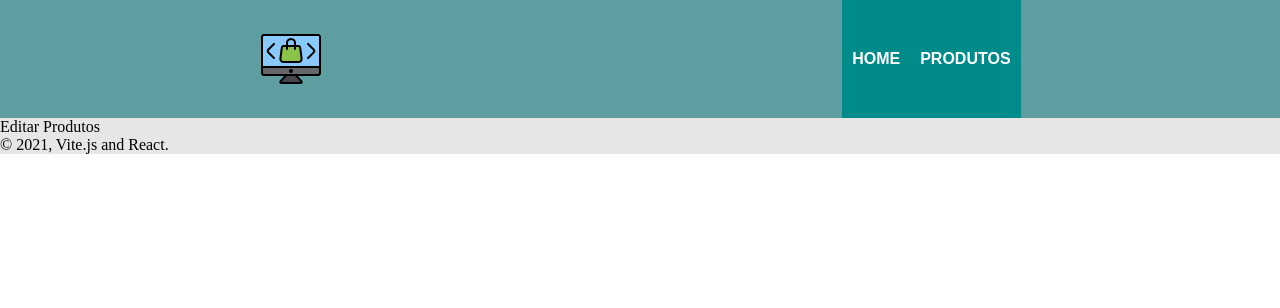
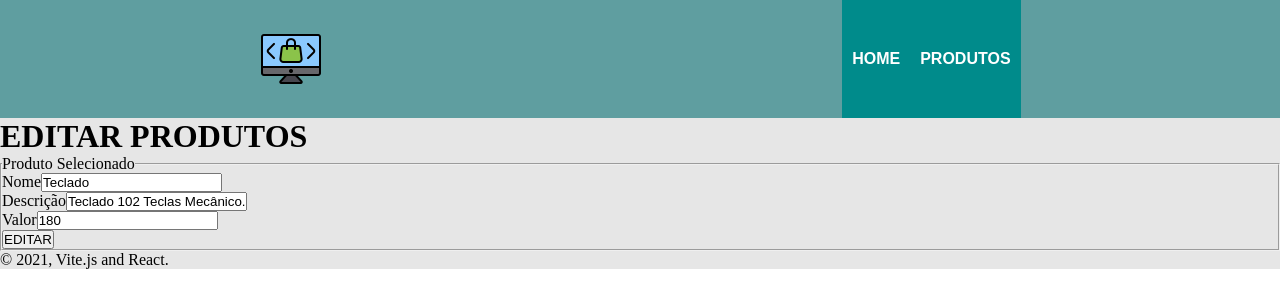
Before and after one commit to GabrielMachadoCP/my-project-app-esgp, a React (Vite) app: page /editar/produtos/1 in a window 1280 px wide. Shown: the top 308 px of the page. Built offline with nearby package versions, Linux system fonts and the light colour scheme; data requests are answered from the project's data file.

Commit message:
Form preenchido com useState produto.

```diff
--- a/package.json
+++ b/package.json
@@ -8,7 +8,7 @@
     "build": "vite build",
     "lint": "eslint . --ext js,jsx --report-unused-disable-directives --max-warnings 0",
     "preview": "vite preview",
-    "churros":"json-server --watch db.json  --port 5000"
+    "churros": "json-server --watch db.json  --port 5000"
   },
   "dependencies": {
     "react": "^18.2.0",
@@ -25,6 +25,7 @@
     "eslint-plugin-react-hooks": "^4.6.0",
     "eslint-plugin-react-refresh": "^0.4.3",
     "json-server": "^0.17.4",
+    "sass": "^1.69.1",
     "vite": "^4.4.5"
   }
 }
--- a/src/App.jsx
+++ b/src/App.jsx
@@ -1,4 +1,4 @@
-import Cabecalho from "./components/Cabecalho";
+import Cabecalho from "./components/Cabecalho/Cabecalho";
 import Rodape from "./components/Rodape";
 import { Outlet } from "react-router-dom";
 import styles from "./App.module.css";
--- a/src/components/Cabecalho.jsx
+++ b/src/components/Cabecalho/Cabecalho.jsx
@@ -1,8 +1,11 @@
-import { Link } from "react-router-dom";
+import { Link, useLocation } from "react-router-dom";
 import styles from "./Cabecalho.module.css";
+import "./Cabecalho.scss";
+
 
 export default function Cabecalho() {
 
+  const rotaAtual = useLocation();
 
   return (
     <>
@@ -15,8 +18,8 @@ export default function Cabecalho() {
 
           <nav>
             <ul>
-              <li><Link to="/">HOME</Link></li>
-              <li><Link to="/produtos">PRODUTOS</Link> </li>
+              <li><Link to="/" className={rotaAtual.pathname == "/" ? "active" : ""}>HOME</Link></li>
+              <li><Link to="/produtos" className={rotaAtual.pathname == "/produtos" ? "active" : ""}>PRODUTOS</Link> </li>
             </ul>
           </nav>
 
--- /dev/null
+++ b/src/components/Cabecalho/Cabecalho.scss
@@ -0,0 +1,4 @@
+.active{
+    background-color: #a2dfda !important;
+    color: darkcyan !important;
+}
--- a/src/routes/EditarProdutos.jsx
+++ b/src/routes/EditarProdutos.jsx
@@ -1,14 +1,52 @@
+import { useEffect, useState } from 'react';
 import { useParams } from 'react-router-dom';
 
 export default function EditarProdutos() {
 
   //Recuperando o parêmetro ID com o HOOK useParams();
-
+  document.title = "EDITAR PRODUTOS ";
   const {id} = useParams();
 
-  document.title = "EDITAR PRODUTOS " + id;
+  const [produto, setProduto] = useState({
+    id: id,
+    nome:'',
+    desc:'',
+    preco:''
+  })
+
+  useEffect(() => {
+    fetch(`http://localhost:5000/produtos/${id}`)
+    .then((response)=> response.json())
+    .then((response)=> setProduto(response))
+    .catch(error=>console.log(error))
+  }, [id])
 
   return (
-    <div>Editar Produtos</div>
+    <div>
+      <h1>EDITAR PRODUTOS</h1>
+
+      <div>
+        <form>
+          <fieldset>
+            <legend>Produto Selecionado</legend>
+            <div>
+              <label htmlFor="idNome">Nome</label>
+              <input type="text" name="nome" id="idNome" placeholder="Digite o nome do produto: " value={produto.nome}/>
+            </div>
+            <div>
+              <label htmlFor="idDesc">Descrição</label>
+              <input type="text" name="desc" id="idDesc" placeholder="Digite a descrição do produto: " value={produto.desc}/>
+            </div>
+            <div>
+              <label htmlFor="idPreco">Valor</label>
+              <input type="number" name="preco" id="idPreco" placeholder="Digite o valor do produto: " value={produto.preco}/>
+            </div>
+            <div>
+              <button>EDITAR</button>
+            </div>
+          </fieldset>
+        </form>
+      </div>
+    </div>
   )
 }
--- a/src/routes/Home.jsx
+++ b/src/routes/Home.jsx
@@ -1,6 +1,15 @@
 
 export default function Home() {
   return (
-    <div>Home</div>
+    <div>
+      <h1>Home</h1>
+      <div>
+        <h2>Produtos em Oferta...</h2>
+        <figure>
+          <img src="/img/supermarket-shelf-1094812_640.png" alt="prateleira" />
+          <figcaption>Nossos Produtos:</figcaption>
+        </figure>
+      </div>
+    </div>
   )
 }
--- a/src/routes/Produtos.jsx
+++ b/src/routes/Produtos.jsx
@@ -1,25 +1,22 @@
 import { useEffect, useState } from "react";
-import { ListaProdutosExterna } from "../components/ListaProdutosExterna";
+
 import { Link } from "react-router-dom";
 import styles from "./Produtos.module.css";
-import {AiFillEdit as Editar} from "react-icons/ai"
-import {MdDeleteForever as Excluir} from "react-icons/md"
-
+import { AiFillEdit as Editar } from "react-icons/ai";
+import { MdDeleteForever as Excluir } from "react-icons/md";
 
 export default function Produtos() {
+  document.title = "Lista de Produtos";
 
-    document.title = "Lista de Produtos";
+  const [listaProdutosLocal, setListaProdutosLocal] = useState([{}]);
 
-    const [listaProdutosLocal, setListaProdutosLocal] = useState([{}]);
-
+  //Estrutura que recebe a lista de produtos externa e repassa para uma lista local.
+  useEffect(() => {
     fetch("http://localhost:5000/produtos")
-    .then((response)=> response.json())
-    .then((response)=> console.log(response))
-    .catch((error) => console.log(error));
-    //Estrutura que recebe a lista de produtos externa e repassa para uma lista local.
-    useEffect(()=>{
-      setListaProdutosLocal(ListaProdutosExterna);
-    },[]);
+      .then((response) => response.json())
+      .then((response) => setListaProdutosLocal(response))
+      .catch((error) => console.log(error));
+  }, []);
 
   return (
     <div>
```
Also changed, not shown: public/img/supermarket-shelf-1094812_640.png (added), src/components/Cabecalho/Cabecalho.module.css (renamed from src/components/Cabecalho.module.css), 1 other file (tests, documents, lock files or other folders).
